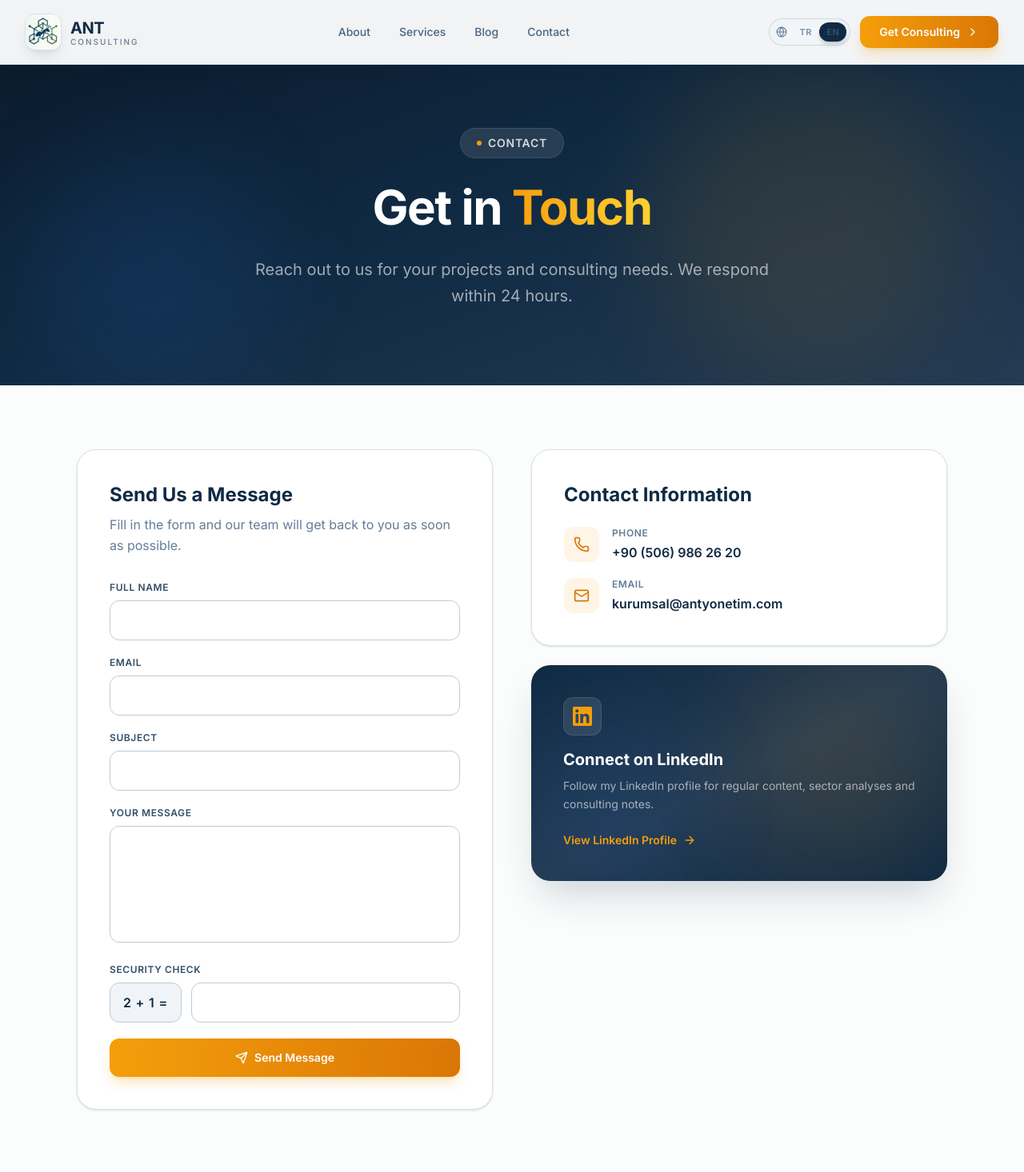
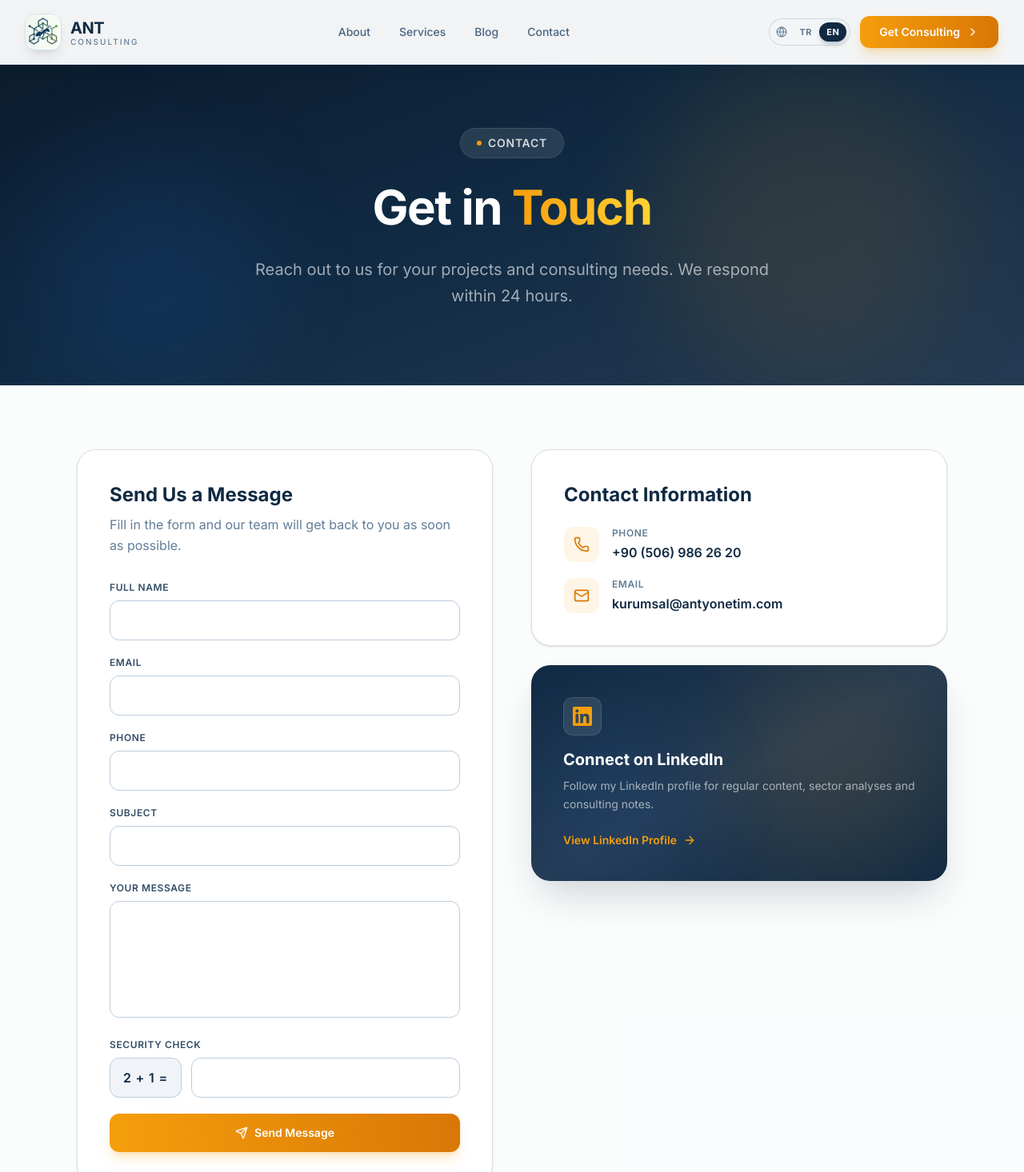
Before and after one commit to darkpaa/ant, a React (Vite) app: page /contact in a window 1280 px wide. Shown: the top 1466 px of the page at 80% size. Built offline with nearby package versions, Linux system fonts and the light colour scheme.

Commit message:
degisiklik

```diff
--- a/src/components/LanguageToggle.tsx
+++ b/src/components/LanguageToggle.tsx
@@ -14,13 +14,16 @@ const LanguageToggle: React.FC<LanguageToggleProps> = ({
 
   const isLight = variant === 'light';
   const wrapper = isLight
-    ? 'bg-white/10 border-white/15 text-white/80 backdrop-blur-md'
-    : 'bg-navy-50/80 border-navy-200/70 text-navy-700 backdrop-blur-md';
+    ? 'bg-white/10 border-white/15 backdrop-blur-md'
+    : 'bg-navy-50/80 border-navy-200/70 backdrop-blur-md';
   const globeColor = isLight ? 'text-white/60' : 'text-navy-500';
   const knob = isLight
-    ? 'bg-white text-navy-900 shadow-md shadow-black/20'
-    : 'bg-navy-900 text-white shadow-md shadow-navy-900/20';
-  const idleText = isLight ? 'text-white/60' : 'text-navy-400';
+    ? 'bg-white shadow-md shadow-black/20'
+    : 'bg-navy-900 shadow-md shadow-navy-900/20';
+  const activeText = isLight ? 'text-navy-900' : 'text-white';
+  const idleText = isLight
+    ? 'text-white/70 hover:text-white'
+    : 'text-navy-500 hover:text-navy-700';
 
   return (
     <div
@@ -42,8 +45,8 @@ const LanguageToggle: React.FC<LanguageToggleProps> = ({
           type="button"
           onClick={() => setLang('tr')}
           aria-pressed={lang === 'tr'}
-          className={`relative z-10 w-[34px] h-6 flex items-center justify-center rounded-full transition-colors duration-300 cursor-pointer ${
-            lang === 'tr' ? '' : idleText
+          className={`relative z-10 w-[34px] h-6 flex items-center justify-center rounded-full transition-colors duration-300 cursor-pointer font-bold ${
+            lang === 'tr' ? activeText : idleText
           }`}
         >
           {t.languageToggle.tr}
@@ -52,8 +55,8 @@ const LanguageToggle: React.FC<LanguageToggleProps> = ({
           type="button"
           onClick={() => setLang('en')}
           aria-pressed={lang === 'en'}
-          className={`relative z-10 w-[34px] h-6 flex items-center justify-center rounded-full transition-colors duration-300 cursor-pointer ${
-            lang === 'en' ? '' : idleText
+          className={`relative z-10 w-[34px] h-6 flex items-center justify-center rounded-full transition-colors duration-300 cursor-pointer font-bold ${
+            lang === 'en' ? activeText : idleText
           }`}
         >
           {t.languageToggle.en}
--- a/src/i18n/translations.ts
+++ b/src/i18n/translations.ts
@@ -152,6 +152,7 @@ export interface Dictionary {
     formDescription: string;
     formName: string;
     formEmail: string;
+    formPhone: string;
     formSubject: string;
     formMessage: string;
     formSubmit: string;
@@ -288,16 +289,20 @@ const tr: Dictionary = {
             '4562 sayılı OSB Kanunu ve ilgili uygulama yönetmelikleri çerçevesinde, bölgelerin idari ve teknik süreçlerini yönetiyoruz.',
           points: [
             {
-              label: 'Arsa Tahsis Süreçleri',
-              text: 'Yer seçimi, parselasyon ve katılımcı tahsis prosedürlerinin mevzuata uygun yönetimi.',
+              label: 'Arsa Tahsis ve İptal Yönetimi Danışmanlığı',
+              text: 'Yer seçimi, parselasyon ve katılımcı ön tahsis ve tahsis prosedürlerinin mevzuata uygun yönetimi.',
             },
             {
               label: 'Organ Yönetimi',
-              text: 'Müteşebbis Heyet, Yönetim Kurulu ve Denetim Kurulu süreçlerinin yapılandırılması.',
+              text: 'Müteşebbis Heyet, Genel Kurul, Yönetim Kurulu ve Denetim Kurulu süreçlerinin yapılandırılması ve OSB iç işleyiş kurallarının (prensip karar, yönerge, talimatname, rehber vb.) belirlenmesi.',
+            },
+            {
+              label: 'Organ Üyelerinin Sorumluluk Yönetimi',
+              text: 'Yönetim ve denetim kurulu üyelerinin hukuki ve cezai sorumlulukları konusunda bilgilendirme ve risk analizi.',
             },
             {
               label: 'Sözleşme Yönetimi',
-              text: 'Katılımcı ve üçüncü taraflarla yapılan teknik ve idari sözleşmelerin hazırlanması.',
+              text: 'Katılımcı ve üçüncü taraflarla yapılan tahsis, ön tahsis, teknik ve idari sözleşmelerin hazırlanması.',
             },
           ],
         },
@@ -317,7 +322,26 @@ const tr: Dictionary = {
           ],
         },
         {
-          title: '3. Dijital Dönüşüm ve Veri Odaklı Yönetim',
+          title: '3. Finansal ve Altyapı Yönetimi',
+          intro:
+            'OSB’lerin finansal sürdürülebilirliğini ve altyapı yatırımlarını, mevzuata ve bütçe disiplinine uygun biçimde yönetiyoruz.',
+          points: [
+            {
+              label: 'Bakanlık Kredileri ve Teşvikler',
+              text: 'Altyapı ve genel idare giderleri için kredi kullanımı, borçlanma ve hakediş raporlarının vize edilmesi.',
+            },
+            {
+              label: 'İhale Yönetimi',
+              text: 'OSB’lerde ihale süreçlerinin hazırlanması ve yürütülmesi.',
+            },
+            {
+              label: 'Altyapı Tesisleri',
+              text: 'Elektrik, su, kanalizasyon, doğalgaz, arıtma tesisi gibi altyapı tesislerinin kurma ve işletme hakkına ilişkin iş ve işlemler; hizmet sözleşmeleri ve bedel tahakkuk esaslarının belirlenmesi.',
+            },
+          ],
+        },
+        {
+          title: '4. Dijital Dönüşüm ve Veri Odaklı Yönetim',
           intro:
             'Geleneksel sanayi yönetimini modern veri teknolojileriyle birleştirerek, “Akıllı OSB” vizyonunu hayata geçiriyoruz.',
           points: [
@@ -336,7 +360,7 @@ const tr: Dictionary = {
           ],
         },
         {
-          title: '4. İş Sürekliliği ve Risk Yönetimi',
+          title: '5. İş Sürekliliği ve Risk Yönetimi',
           intro:
             'Endüstriyel altyapıların afetlere ve beklenmedik durumlara karşı dayanıklılığını artırıyoruz.',
           points: [
@@ -351,7 +375,7 @@ const tr: Dictionary = {
           ],
         },
         {
-          title: '5. Teknoloji ve İnovasyon Ekosistemleri',
+          title: '6. Teknoloji ve İnovasyon Ekosistemleri',
           intro:
             'AR-GE ve inovasyonun sanayi ile buluştuğu ekosistemlerin kurulmasını sağlıyoruz.',
           points: [
@@ -758,6 +782,7 @@ const tr: Dictionary = {
       'Formu doldurun, ekibimiz en kısa sürede size geri dönüş yapsın.',
     formName: 'Ad Soyad',
     formEmail: 'E-posta',
+    formPhone: 'Telefon',
     formSubject: 'Konu',
     formMessage: 'Mesajınız',
     formSubmit: 'Mesajı Gönder',
@@ -787,7 +812,7 @@ const tr: Dictionary = {
     founderName: 'İlker Tura',
     founderRole: 'Kurucu ve Yönetici Ortak',
     founderParagraphs: [
-      'İlker Tura; Elektrik-Elektronik Mühendisliği, İşletme ve Kamu Yönetimi alanlarında aldığı lisans ve yüksek lisans eğitimini, kamuda 15 yılı aşkın tecrübesiyle birleştirerek sanayi ve teknoloji ekosistemine değer katmayı amaçlamaktadır.',
+      'Kurucumuz İlker Tura; Elektrik-Elektronik Mühendisliği, İşletme ve Kamu Yönetimi alanlarında aldığı lisans ve yüksek lisans eğitimini, kamuda 15 yılı aşkın tecrübesiyle birleştirerek sanayi ve teknoloji ekosistemine değer katmayı amaçlamaktadır.',
       'Sanayi ve Teknoloji Bakanlığı’nda 2012-2026 yılları arasında Müfettiş Yardımcısı, Müfettiş ve Başmüfettiş olarak görev alan İlker Tura, son olarak 2019-2026 yılları arasında yaklaşık 6,5 yıl Rehberlik ve Teftiş Başkan Yardımcılığı görevini yürütmüştür.',
       'Bu süreçte; Organize Sanayi Bölgeleri (OSB), Teknoloji Geliştirme Bölgeleri, Ar-Ge ve Tasarım Merkezleri ve Endüstri Bölgeleri’nin denetim, mevzuat uyumu ve yönetimsel süreçlerinin koordinasyonunda roller üstlenmiştir. Bu süreçlerde edinilen kapsamlı bilgi birikimi; Ant Yönetim’in çözüm üretme kabiliyetine doğrudan yansımaktadır.',
     ],
@@ -902,16 +927,20 @@ const en: Dictionary = {
             'Within the framework of Law No. 4562 on Organized Industrial Zones and related regulations, we manage the administrative and technical processes of the zones.',
           points: [
             {
-              label: 'Land Allocation Processes',
-              text: 'Regulatory-compliant management of site selection, parceling and participant allocation procedures.',
+              label: 'Land Allocation and Cancellation Management',
+              text: 'Regulatory-compliant management of site selection, parceling, and participant pre-allocation and allocation procedures.',
             },
             {
               label: 'Governance Body Management',
-              text: 'Structuring the processes of the Entrepreneur Committee, Board of Directors and Audit Board.',
+              text: 'Structuring the processes of the Entrepreneur Committee, General Assembly, Board of Directors and Audit Board, and defining the internal governance rules (principle decisions, directives, guidelines, handbooks, etc.).',
+            },
+            {
+              label: 'Liability Management of Board Members',
+              text: 'Briefing on the legal and criminal liabilities of board of directors and audit board members, along with risk analysis.',
             },
             {
               label: 'Contract Management',
-              text: 'Preparation of technical and administrative contracts with participants and third parties.',
+              text: 'Preparation of allocation, pre-allocation, technical and administrative contracts with participants and third parties.',
             },
           ],
         },
@@ -931,7 +960,26 @@ const en: Dictionary = {
           ],
         },
         {
-          title: '3. Digital Transformation and Data-Driven Management',
+          title: '3. Financial and Infrastructure Management',
+          intro:
+            'We manage the financial sustainability and infrastructure investments of OIZs in line with regulations and budget discipline.',
+          points: [
+            {
+              label: 'Ministry Loans and Incentives',
+              text: 'Use of loans for infrastructure and general administration expenses, borrowing processes, and approval of progress-payment reports.',
+            },
+            {
+              label: 'Tender Management',
+              text: 'Preparation and execution of tender processes in OIZs.',
+            },
+            {
+              label: 'Infrastructure Facilities',
+              text: 'Operations related to the right to establish and operate infrastructure facilities such as electricity, water, sewage, natural gas, and treatment plants; service agreements and fee accrual principles.',
+            },
+          ],
+        },
+        {
+          title: '4. Digital Transformation and Data-Driven Management',
           intro:
             'By blending traditional industrial management with modern data technologies, we bring the "Smart OIZ" vision to life.',
           points: [
@@ -950,7 +998,7 @@ const en: Dictionary = {
           ],
         },
         {
-          title: '4. Business Continuity and Risk Management',
+          title: '5. Business Continuity and Risk Management',
           intro:
             'We increase the resilience of industrial infrastructures against disasters and unexpected events.',
           points: [
@@ -965,7 +1013,7 @@ const en: Dictionary = {
           ],
         },
         {
-          title: '5. Technology and Innovation Ecosystems',
+          title: '6. Technology and Innovation Ecosystems',
           intro:
             'We enable the creation of ecosystems where R&D and innovation meet industry.',
           points: [
@@ -1374,6 +1422,7 @@ const en: Dictionary = {
       'Fill in the form and our team will get back to you as soon as possible.',
     formName: 'Full Name',
     formEmail: 'Email',
+    formPhone: 'Phone',
     formSubject: 'Subject',
     formMessage: 'Your Message',
     formSubmit: 'Send Message',
--- a/src/pages/Contact.tsx
+++ b/src/pages/Contact.tsx
@@ -15,11 +15,18 @@ import LinkedinIcon from '../components/icons/LinkedinIcon';
 interface FormState {
   name: string;
   email: string;
+  phone: string;
   subject: string;
   message: string;
 }
 
-const initialForm: FormState = { name: '', email: '', subject: '', message: '' };
+const initialForm: FormState = {
+  name: '',
+  email: '',
+  phone: '',
+  subject: '',
+  message: '',
+};
 
 const FORMSUBMIT_URL = 'https://formsubmit.co/ajax/kurumsal@antyonetim.com';
 
@@ -90,6 +97,7 @@ const Contact: React.FC = () => {
         body: JSON.stringify({
           name: form.name,
           email: form.email,
+          phone: form.phone,
           _subject: `[ANT Web] ${form.subject}`,
           message: form.message,
           _template: 'table',
@@ -213,6 +221,26 @@ const Contact: React.FC = () => {
                   required
                   disabled={submitting}
                   value={form.email}
+                  onChange={handleChange}
+                  className="w-full px-4 py-3 rounded-xl border border-navy-200 bg-white text-navy-900 focus:border-accent-400 focus:ring-2 focus:ring-accent-400/20 outline-none transition disabled:opacity-50"
+                />
+              </div>
+
+              <div>
+                <label
+                  htmlFor="contact-phone"
+                  className="block text-xs font-semibold text-navy-700 uppercase tracking-wider mb-2"
+                >
+                  {t.contact.formPhone}
+                </label>
+                <input
+                  id="contact-phone"
+                  type="tel"
+                  name="phone"
+                  inputMode="tel"
+                  autoComplete="tel"
+                  disabled={submitting}
+                  value={form.phone}
                   onChange={handleChange}
                   className="w-full px-4 py-3 rounded-xl border border-navy-200 bg-white text-navy-900 focus:border-accent-400 focus:ring-2 focus:ring-accent-400/20 outline-none transition disabled:opacity-50"
                 />
```
